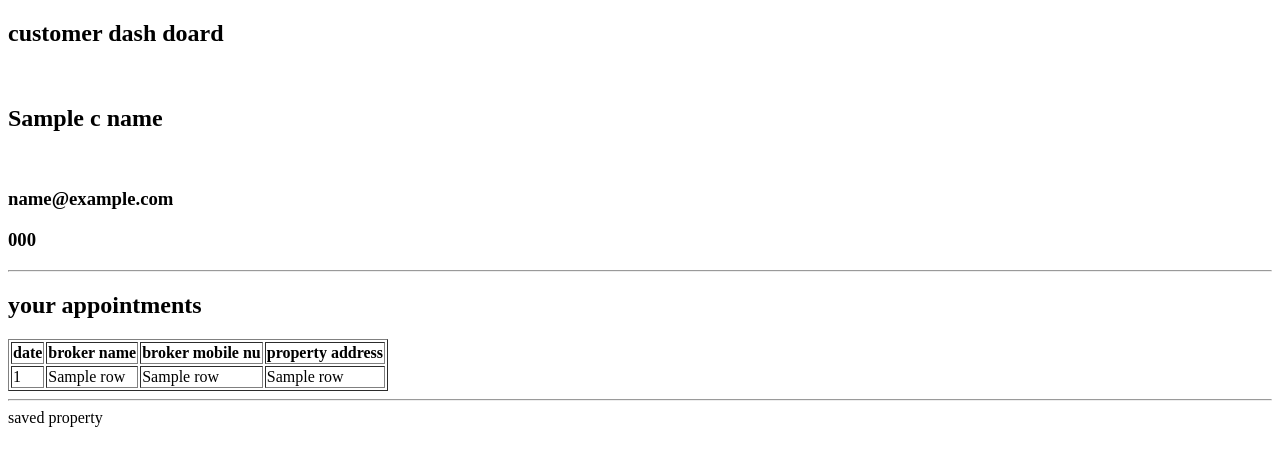
After one commit to mohitdubey132/house-selling-and-price-prediction1, a Flask app: template Templates/customer_dashboard.html in a window 1280 px wide. The commit adds this page. Shown: the top 466 px of the page. Run offline with Flask 2, Linux system fonts and the light colour scheme; the template is opened without the code that fills it: most values are stand-ins (such as "Sample title", 1, 10 or a date in 2020); some libraries are stand-ins or nearby versions.

Commit message:
try to make customer dashboard

```diff
--- /dev/null
+++ b/Templates/customer_dashboard.html
@@ -0,0 +1,42 @@
+<!DOCTYPE html>
+<html lang="en">
+<head>
+    <meta charset="UTF-8">
+    <meta http-equiv="X-UA-Compatible" content="IE=edge">
+    <meta name="viewport" content="width=device-width, initial-scale=1.0">
+    <title>Document</title>
+</head>
+<body>
+    <section>
+        <h1>customer dash doard</h1><br>
+        <h2>{{c_name}}</h2><br>
+        <h3>{{Email}}</h3>
+        <h3>{{Mobile}}</h3>
+    </section>
+    <hr>
+    <section>
+        <h2>your appointments </h2>
+        <table border="1">
+            <tr>
+                <th>date</th>
+                <th>broker name</th>
+                <th>broker mobile nu</th>
+                <th>property address</th>
+            </tr>
+            {% for row in appointments: %}
+                <tr>
+                <td> {{row[0]}} </td>
+                <td> {{row[1]}} </td>
+                <td> {{row[2]}} </td>
+                <td> {{row[3]}} </td>
+                </tr>
+            {% endfor %}
+        </table>
+
+    </section>
+    <hr>
+    <section>
+        saved property
+    </section>
+</body>
+</html>
--- a/main.py
+++ b/main.py
@@ -75,10 +75,7 @@ def register_new():
                 values(%s,%s,%s,%s)  """
         record_to_insert = (f1,mobile,email,password)
         cur.execute(query_insert, record_to_insert)
-
         # print("record store successfully")
-
-
     except Exception as e:
         maessage= "there is an problem "+ str(e)
         return   maessage
@@ -102,11 +99,55 @@ def search():
     BHK =request.form.get("BHK")
     print("city",city,"Price",Price)
     return render_template("Agents.html")
+
+
+
 @app.route("/login_customer" , methods=["POST"])
 def login_customer():
     email = request.form.get("email")
     password= request.form.get("password")
-
+    email = email.replace("'","")
+    email = email.lower()
+    password = password.replace(";","")
+    try:
+        conn = psycopg2.connect(database=DB_NAME, user=DB_USER, password=DB_PASS,
+                            host=DB_HOST, port=DB_PORT)
+        cur = conn.cursor()
+        query_To_login="select * from customer where email_id = %s and password =%s "
+                                                                               # '''EMAIL_ID,PASSWORD'''
+        #to_validate = str(email,)
+        cur.execute(query_To_login,(email,password,))
+        #cur.execute(query_To_login)
+        records = cur.fetchall()
+        for row in records:
+             id = row[0]
+             name = row[1]
+             mobile =row[2]
+             email= row[3]
+        count = cur.rowcount
+        flag = 'no'
+        if count != 1:
+            flag = 'y'
+            print ("count==",count,email,'   ',password)
+            return render_template("login.html",alart = flag)
+        # print("record store successfully")
+    except Exception as e:
+        maessage= "there is an problem "+ str(e)
+        return   maessage
+    finally :
+         conn.commit()
+         #conn.close()
+    '''select appointments list '''
+    cur = conn.cursor()
+    find_appointment ="""select a.a_date , b.b_name, b.mobile_no, p.address from appointment a inner join borker b
+                                  on a.b_id=b.b_id
+                                  inner join property p
+                                  on a.p_id= p.p_id
+                                  where a.c_id = %s
+                                  """
+    cur.execute(find_appointment,(id,))
+    results = cur.fetchall()
+    return render_template("customer_dashboard.html",c_name=name,Mobile=mobile,Email=email,appointments=results)
 
     '''
    EXECUT EACH CERATE QUERY ONR BY ON USING
```
Also changed, not shown: Templates/login.html (+12 -5 lines).
